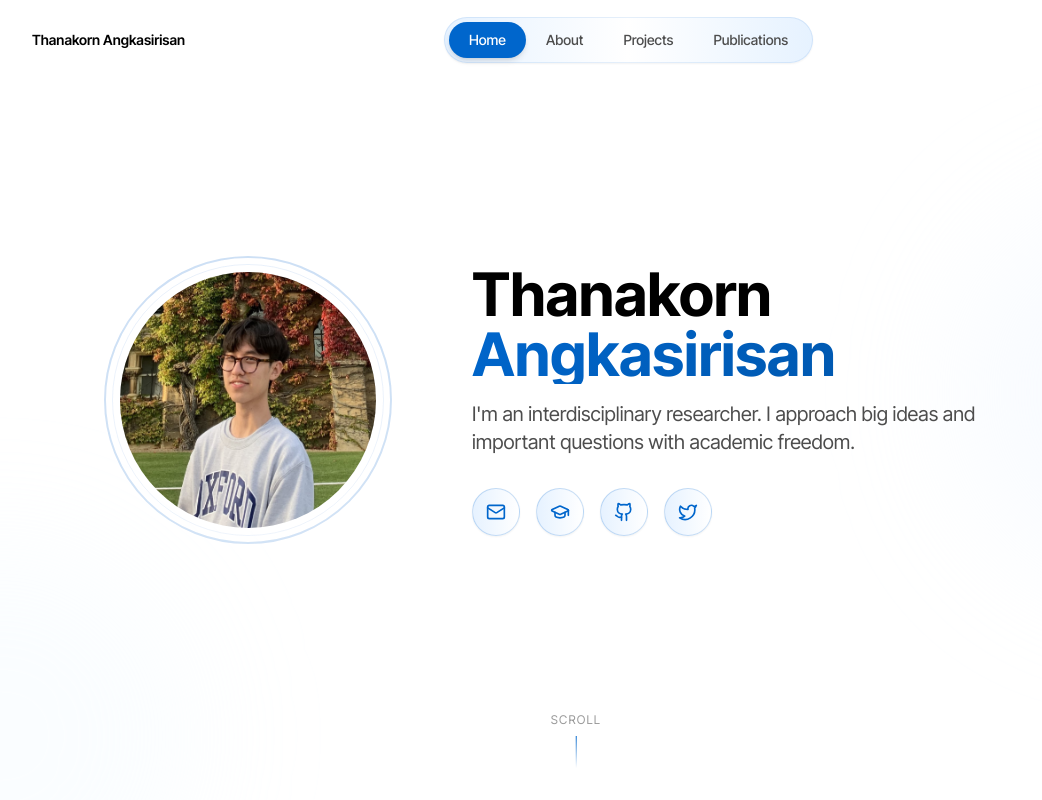
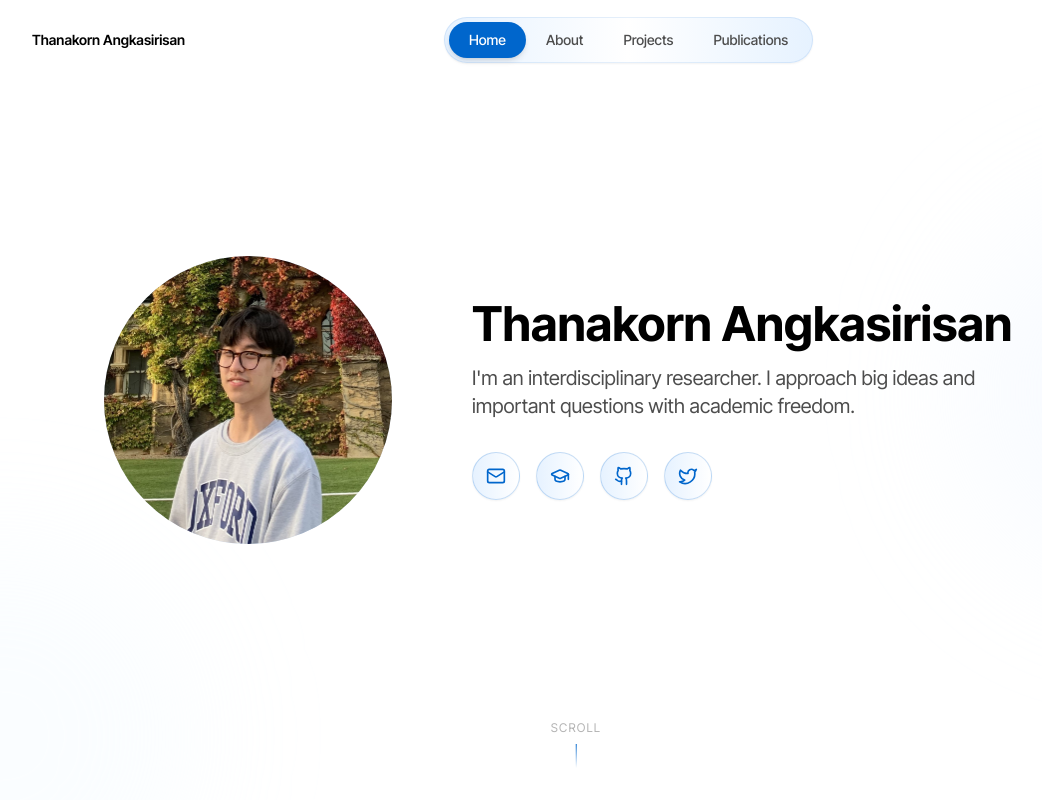
Before and after one commit to kimthangk/kimthangk.github.io, a React (Vite) app: page / in a window 1280 px wide. Shown: the top 800 px of the page, without its empty margins (64-1106 px from the left). Built offline with nearby package versions, Linux system fonts and the light colour scheme.

Commit message:
edit design sizing

```diff
--- a/src/sections/Hero.tsx
+++ b/src/sections/Hero.tsx
@@ -65,7 +65,7 @@ export default function Hero() {
               />
 
               {/* Image container */}
-              <div className="absolute inset-4 rounded-full overflow-hidden shadow-card hover:shadow-card-hover transition-shadow duration-500">
+              <div className="absolute inset-0 rounded-full overflow-hidden shadow-card hover:shadow-card-hover transition-shadow duration-500">
                 <img
                   src={profilePic}
                   alt="Thanakorn Angkasirisan"
@@ -79,13 +79,12 @@ export default function Hero() {
           <div className="text-center lg:text-left max-w-xl">
             {/* Name */}
             <h1
-              className={`text-4xl sm:text-5xl lg:text-6xl font-bold text-gray-900 mb-4 transition-all duration-1000 ${isVisible
+              className={`text-3xl sm:text-4xl lg:text-5xl font-bold text-black mb-4 transition-all duration-1000 ${isVisible
                 ? 'opacity-100 translate-y-0'
                 : 'opacity-0 translate-y-8'
                 }`}
             >
-              <span className="block">Thanakorn</span>
-              <span className="block text-gradient">Angkasirisan</span>
+              Thanakorn Angkasirisan
             </h1>
 
             {/* Tagline */}
@@ -131,9 +130,9 @@ export default function Hero() {
           }`}
         style={{ transitionDelay: '800ms' }}
       >
-        <div className="flex flex-col items-center gap-2 text-gray-400">
+        <div className="flex flex-col items-center gap-2 text-gray-300">
           <span className="text-xs uppercase tracking-widest">Scroll</span>
-          <div className="w-px h-8 bg-gradient-to-b from-primary to-transparent" />
+          <div className="w-px h-6 bg-gradient-to-b from-primary to-transparent" />
         </div>
       </div>
     </section>
```
